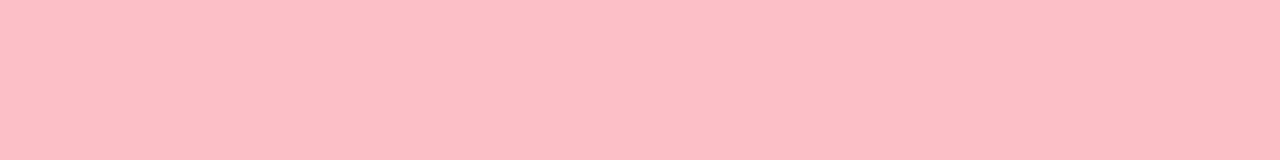
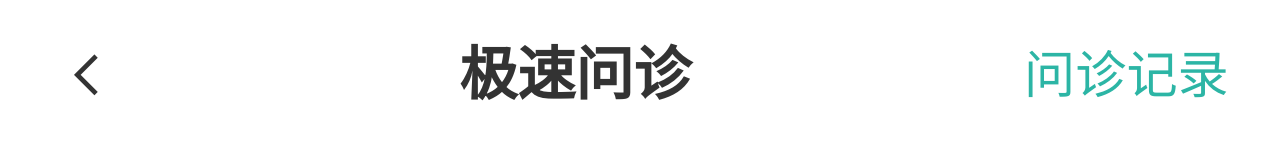
Before and after one commit to Yoga2015/----, a plain HTML site: page index.html in a window 1280 px wide. Drawn offline with Linux system fonts and the light colour scheme.

Commit message:
header区域样式

```diff
--- a/index.html
+++ b/index.html
@@ -4,14 +4,20 @@
 <head>
   <meta charset="UTF-8">
   <meta name="viewport" content="width=device-width, initial-scale=1.0">
-  <title>急速问诊</title>
+  <title>极速问诊</title>
   <link rel="stylesheet" href="./iconfont/iconfont.css">
   <link rel="stylesheet" href="./css/index.css">
-  <script defer src="./js/flexible.js"></script>
 </head>
 
 <body>
+  <!-- 头部 -->
+  <header>
+    <a href="#" class="back"><span class="iconfont icon-icon-test15"></span> </a>
+    <h3>极速问诊</h3>
+    <a href="#" class="note">问诊记录</a>
+  </header>
 
+  <script src="./js/flexible.js"></script>
 </body>
 
 </html>
--- a/less/index.less
+++ b/less/index.less
@@ -2,6 +2,29 @@
 
 @import './base.less';
 
-body{
-  background-color: pink;
+// 定义变量
+@rootSize:37.5rem;
+
+// 头部
+header{
+  display: flex;
+  justify-content: space-between;
+  padding: 0 (15 / @rootSize);
+  height: (44 / @rootSize);
+  // background-color: pink;
+  line-height: (44 / @rootSize);  /* 居中 */
+  font-size: 16px;
+
+  .icon-icon-test15{
+    font-size: (22 / @rootSize);
+  }
+
+  h3{
+    font-size: (17 / @rootSize);
+  }
+
+  .note{
+    font-size: (15 / @rootSize);
+    color: #2cb5a5;
+  }
 }
```
Also changed, not shown: css/index.css.
